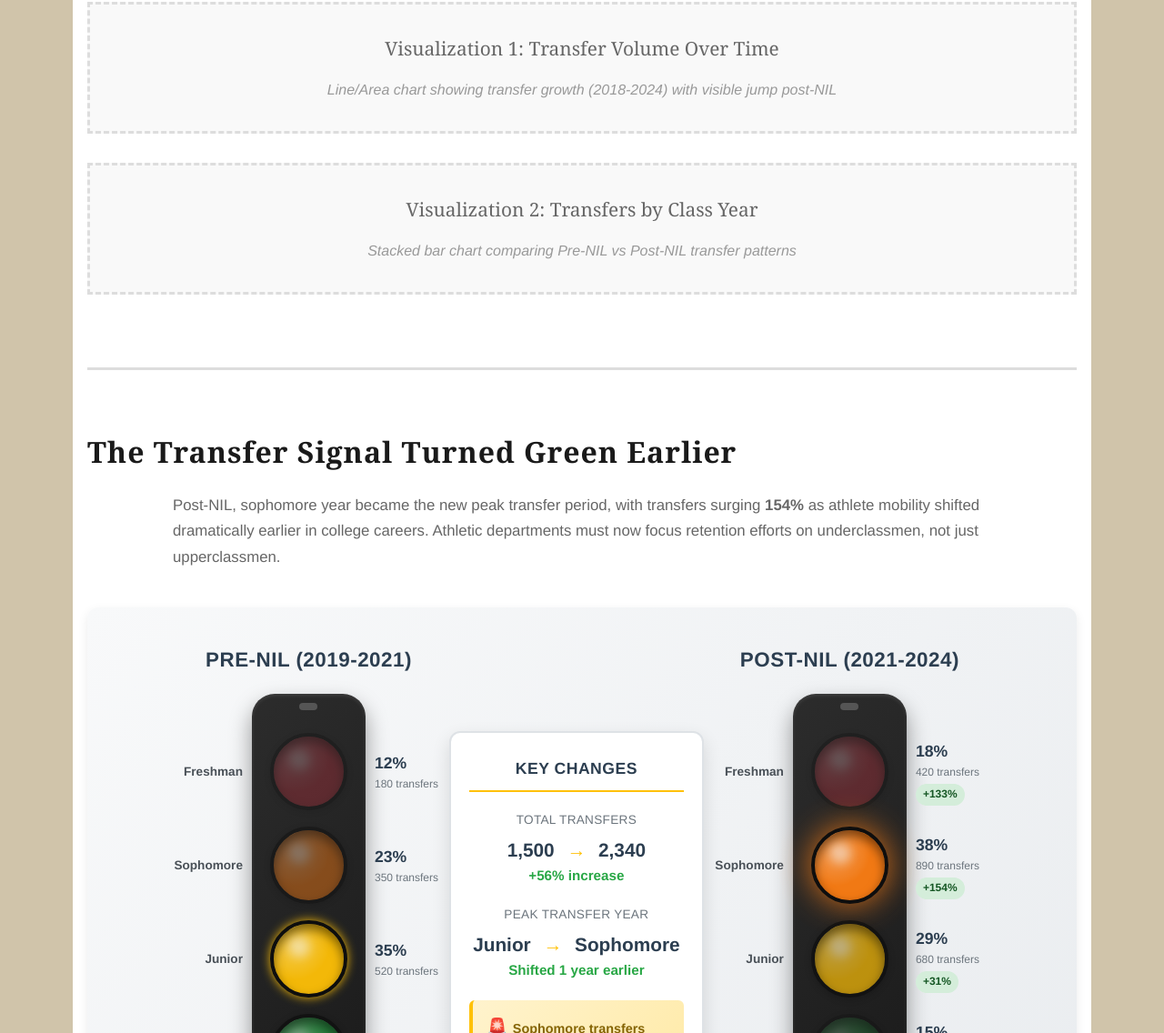
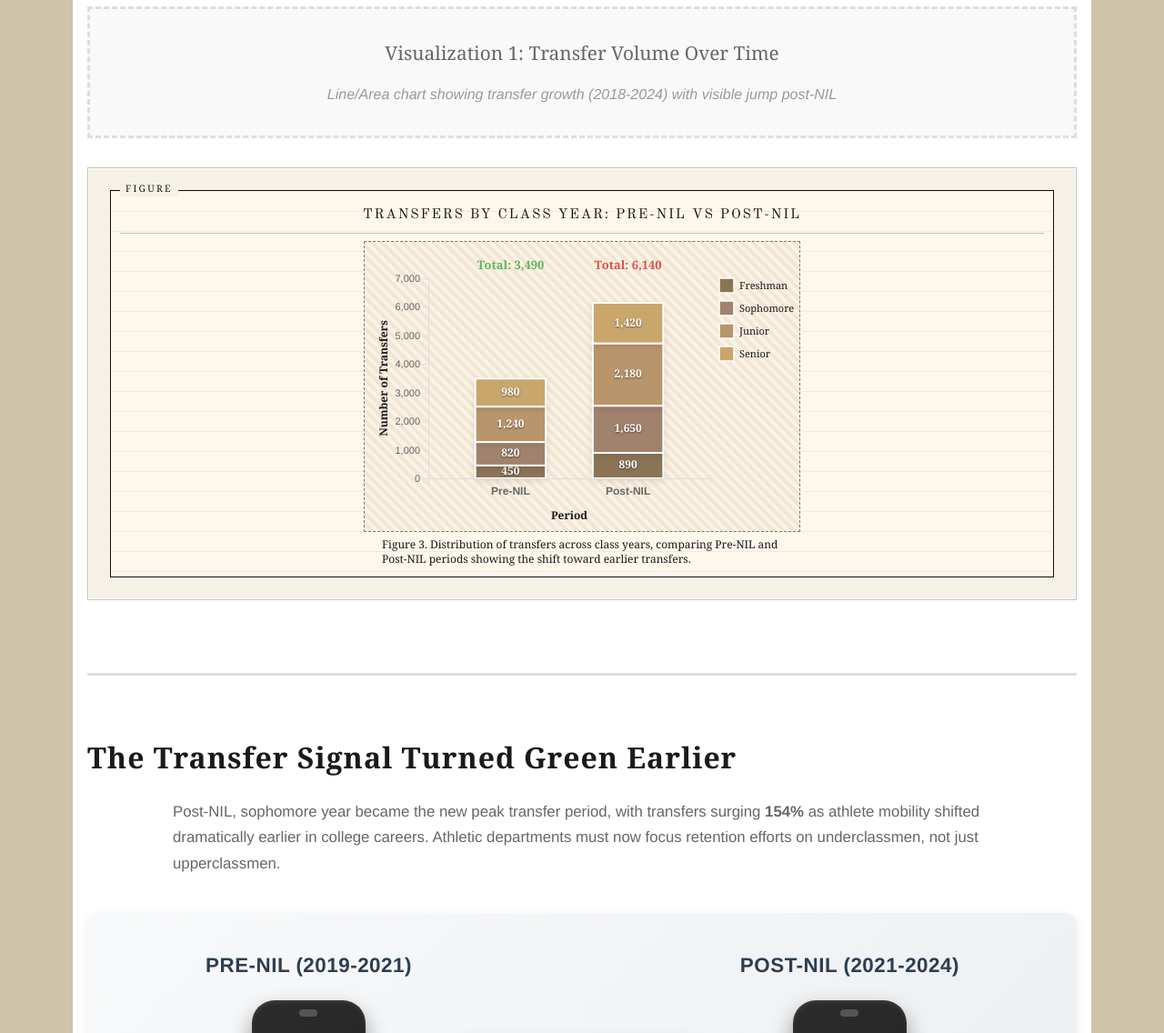
Before and after one commit to gschriever/VarsityViz, a plain HTML site: page index.html in a window 1280 px wide. Shown: the part 1505-2641 px from the top of the page at 91% size. Drawn offline with nearby package versions, Linux system fonts and the light colour scheme.

Commit message:
Add class year visualization (Viz 2) with newspaper styling

```diff
--- a/css/style.css
+++ b/css/style.css
@@ -23,7 +23,7 @@ body {
     font-family: 'Helvetica Neue', Arial, sans-serif;
     line-height: 1.6;
     color: var(--primary-color);
-    background-color: var(--background-color);
+    background-color: #d0c4aa; /* desk/table color - restored */
 }
 
 /* ============================================================================
@@ -291,6 +291,114 @@ h4 {
     font-style: italic;
 }
 
+/* ============================================================================
+   CLASS YEAR VISUALIZATION CONTAINER
+   ============================================================================ */
+
+.viz-container {
+    margin: 2rem 0;
+    padding: 1.5rem;
+    background: #f6f1e7;
+    border: 1px solid #c8c2b8;
+    box-shadow: inset 0 0 0 1px rgba(255,255,255,0.9);
+    position: relative;
+    font-family: 'Georgia', serif;
+}
+
+#class-year-chart-area {
+    min-height: 360px;
+    display: flex;
+    flex-direction: column;
+    justify-content: flex-start;
+    align-items: center;
+    background: #fdf7ec;
+    padding: 10px 10px 12px;
+    background-image: repeating-linear-gradient(
+        to bottom,
+        rgba(0, 0, 0, 0.05) 0px,
+        rgba(0, 0, 0, 0.05) 1px,
+        transparent 1px,
+        transparent 22px
+    );
+    border: 1px solid #111;
+    position: relative;
+}
+
+#class-year-chart-area::before {
+    content: "FIGURE";
+    position: absolute;
+    top: -11px;
+    left: 10px;
+    background: #f6f1e7;
+    padding: 0 6px;
+    font-size: 0.65rem;
+    letter-spacing: 0.22em;
+    text-transform: uppercase;
+    z-index: 10;
+}
+
+#class-year-chart-area h3 {
+    font-family: "Old Standard TT", Georgia, "Times New Roman", serif;
+    font-size: 0.95rem;
+    text-transform: uppercase;
+    letter-spacing: 0.12em;
+    text-align: center;
+    margin: 4px 0 8px;
+    width: 100%;
+    padding-bottom: 8px;
+    border-bottom: 1px solid #c8c2b8;
+}
+
+#class-year-chart-area svg {
+    border: 1px dashed #777;
+    background: repeating-linear-gradient(
+        45deg,
+        #f9f2e6,
+        #f9f2e6 4px,
+        #f3e6d3 4px,
+        #f3e6d3 8px
+    );
+    padding: 10px;
+}
+
+#class-year-chart-area .figure-caption {
+    font-size: 0.75rem;
+    margin-top: 6px;
+    line-height: 1.3;
+    padding: 0 10px;
+    text-align: left;
+    width: 100%;
+    max-width: 460px;
+}
+
+.chart-empty-state {
+    color: var(--text-light);
+    font-style: italic;
+    text-align: center;
+}
+
+/* ============================================================================
+   D3 CHART STYLING - Enhanced for Class Year Chart
+   ============================================================================ */
+
+#class-year-chart-area svg {
+    overflow: visible;
+}
+
+#class-year-chart-area .axis text {
+    font-family: 'Helvetica Neue', Arial, sans-serif;
+    font-size: 11px;
+    fill: var(--secondary-color);
+}
+
+#class-year-chart-area .bar-label {
+    user-select: none;
+}
+
+#class-year-chart-area .legend text {
+    fill: var(--primary-color);
+}
+
 .placeholder-content {
     display: flex;
     gap: 2rem;
--- a/index.html
+++ b/index.html
@@ -588,9 +588,14 @@
                 <h3>Visualization 1: Transfer Volume Over Time</h3>
                 <p>Line/Area chart showing transfer growth (2018-2024) with visible jump post-NIL</p>
             </div>
-            <div class="viz-placeholder">
-                <h3>Visualization 2: Transfers by Class Year</h3>
-                <p>Stacked bar chart comparing Pre-NIL vs Post-NIL transfer patterns</p>
+            <div id="class-year-viz" class="viz-container">
+                <div id="class-year-chart-area">
+                    <h3>Transfers by Class Year: Pre-NIL vs Post-NIL</h3>
+                    <!-- Chart will be rendered here by D3 -->
+                    <p class="figure-caption">
+                        Figure 3. Distribution of transfers across class years, comparing Pre-NIL and Post-NIL periods showing the shift toward earlier transfers.
+                    </p>
+                </div>
             </div>
         </section>
 
@@ -645,6 +650,7 @@
 
     <script src="https://d3js.org/d3.v7.min.js"></script>
     <script src="js/main.js"></script>
+    <script src="js/rising_insights.js"></script>
     <script src="js/stoplight.js"></script>
 </body>
 </html>
--- a/js/main.js
+++ b/js/main.js
@@ -200,7 +200,7 @@ function renderNCAATimeline(rawData) {
     const svg = chartArea
         .append("svg")
         .attr("width", width + margin.left + margin.right)
-        .attr("height", height + margin.top + margin.bottom)
+        .attr("height", height + margin.top + margin.bottom + 5)
         .append("g")
         .attr("transform", `translate(${margin.left},${margin.top})`);
 
--- /dev/null
+++ b/js/rising_insights.js
@@ -0,0 +1,245 @@
+/**
+ * Varsity Shifts: Rising Insights Visualization
+ * Class Year Transfer Analysis (Pre-NIL vs Post-NIL)
+ */
+
+// Use same margin convention as main.js for consistency
+const chartMargin = {top: 30, right: 30, bottom: 50, left: 60};
+const chartWidth = 400 - chartMargin.left - chartMargin.right;
+const chartHeight = 300 - chartMargin.top - chartMargin.bottom;
+
+// Color scheme matching the main visualizations
+const chartColors = {
+    preNil: '#5cb85c',
+    postNil: '#d9534f',
+    classYears: ['#8B7355', '#A0826D', '#B8956A', '#C9A66B'] // Muted browns/tans for newspaper aesthetic
+};
+
+/**
+ * Create Class Year Stacked Bar Chart
+ * Shows transfer distribution by class year, comparing Pre-NIL vs Post-NIL periods
+ */
+function renderClassYearChart(rawData) {
+    const data = rawData
+        .map(d => ({
+            period: d.period,
+            class_year: d.class_year,
+            transfer_count: +d.transfer_count
+        }))
+        .filter(d => d.transfer_count && !Number.isNaN(d.transfer_count));
+
+    const chartArea = d3.select("#class-year-chart-area");
+
+    // Remove only the SVG and error messages, keep h3 and caption
+    chartArea.select("svg").remove();
+    chartArea.select(".chart-empty-state").remove();
+
+    if (!data.length) {
+        chartArea.insert("p", ".figure-caption")
+            .attr("class", "chart-empty-state")
+            .text("No class year transfer data available.");
+        return;
+    }
+
+    // Create SVG - insert after h3 but before caption
+    const svg = chartArea
+        .insert("svg", ".figure-caption")
+        .attr("width", chartWidth + chartMargin.left + chartMargin.right + 80)
+        .attr("height", chartHeight + chartMargin.top + chartMargin.bottom + 20)
+        .style("display", "block")
+        .style("margin", "0 auto")
+        .append("g")
+        .attr("transform", `translate(${chartMargin.left},${chartMargin.top})`);
+
+    // Get unique periods and class years
+    const periods = ['Pre-NIL', 'Post-NIL'];
+    const classYears = ['Freshman', 'Sophomore', 'Junior', 'Senior'];
+
+    // Color scale for class years
+    const colorScale = d3.scaleOrdinal()
+        .domain(classYears)
+        .range(chartColors.classYears);
+
+    // Create stacked data
+    const stackedData = d3.stack()
+        .keys(classYears)
+        .value((d, key) => {
+            const item = data.find(item => item.period === d.period && item.class_year === key);
+            return item ? item.transfer_count : 0;
+        })(periods.map(period => ({ period })));
+
+    // Create scales
+    const xScale = d3.scaleBand()
+        .domain(periods)
+        .range([0, chartWidth])
+        .padding(0.4);
+
+    const maxTotal = d3.max(periods, period =>
+        d3.sum(classYears, classYear => {
+            const item = data.find(d => d.period === period && d.class_year === classYear);
+            return item ? item.transfer_count : 0;
+        })
+    );
+
+    const yScale = d3.scaleLinear()
+        .domain([0, maxTotal * 1.1])
+        .nice()
+        .range([chartHeight, 0]);
+
+    // Create bars
+    const groups = svg.selectAll(".layer")
+        .data(stackedData)
+        .enter()
+        .append("g")
+        .attr("class", "layer")
+        .attr("fill", d => colorScale(d.key));
+
+    groups.selectAll("rect")
+        .data(d => d)
+        .enter()
+        .append("rect")
+        .attr("x", d => xScale(d.data.period))
+        .attr("y", d => yScale(d[1]))
+        .attr("height", d => yScale(d[0]) - yScale(d[1]))
+        .attr("width", xScale.bandwidth())
+        .attr("stroke", "white")
+        .attr("stroke-width", 2)
+        .style("filter", "drop-shadow(0px 2px 3px rgba(0,0,0,0.1))")
+        .on("mouseover", function(event, d) {
+            d3.select(this)
+                .transition()
+                .duration(200)
+                .style("opacity", 0.8);
+        })
+        .on("mouseout", function(event, d) {
+            d3.select(this)
+                .transition()
+                .duration(200)
+                .style("opacity", 1);
+        });
+
+    // Add value labels on bars
+    groups.selectAll(".bar-label")
+        .data(d => d)
+        .enter()
+        .append("text")
+        .attr("class", "bar-label")
+        .attr("x", d => xScale(d.data.period) + xScale.bandwidth() / 2)
+        .attr("y", d => {
+            const height = d[1] - d[0];
+            const yPos = (yScale(d[1]) + yScale(d[0])) / 2; // Perfect vertical center
+            return yPos;
+        })
+        .attr("text-anchor", "middle")
+        .attr("dominant-baseline", "middle")
+        .style("fill", d => {
+            const height = d[1] - d[0];
+            return height > 30 ? "white" : "#333";
+        })
+        .style("font-size", "12px")
+        .style("font-weight", "bold")
+        .style("text-shadow", d => {
+            const height = d[1] - d[0];
+            return height > 30 ? "0px 1px 2px rgba(0,0,0,0.5)" : "none";
+        })
+        .style("pointer-events", "none")
+        .text(d => {
+            const value = d[1] - d[0];
+            return value > 0 ? d3.format(",")(value) : "";
+        });
+
+    // Add x-axis
+    const xAxis = d3.axisBottom(xScale);
+    svg.append("g")
+        .attr("class", "axis x-axis")
+        .attr("transform", `translate(0,${chartHeight})`)
+        .call(xAxis)
+        .selectAll("text")
+        .style("font-size", "12px")
+        .style("font-weight", "bold");
+
+    // Add y-axis
+    const yAxis = d3.axisLeft(yScale)
+        .ticks(6)
+        .tickFormat(d => d3.format(",")(d));
+
+    svg.append("g")
+        .attr("class", "axis y-axis")
+        .call(yAxis);
+
+    // Add axis labels
+    svg.append("text")
+        .attr("class", "axis-label")
+        .attr("transform", "rotate(-90)")
+        .attr("y", -45)
+        .attr("x", -chartHeight/2)
+        .attr("text-anchor", "middle")
+        .text("Number of Transfers");
+
+    svg.append("text")
+        .attr("class", "axis-label")
+        .attr("x", chartWidth/2)
+        .attr("y", chartHeight + 45)
+        .attr("text-anchor", "middle")
+        .text("Period");
+
+    // Add legend
+    const legend = svg.append("g")
+        .attr("class", "legend")
+        .attr("transform", `translate(${chartWidth + 10}, 0)`);
+
+    classYears.forEach((classYear, i) => {
+        const legendRow = legend.append("g")
+            .attr("transform", `translate(0, ${i * 25})`);
+
+        legendRow.append("rect")
+            .attr("width", 16)
+            .attr("height", 16)
+            .attr("fill", colorScale(classYear))
+            .attr("stroke", "white")
+            .attr("stroke-width", 1.5);
+
+        legendRow.append("text")
+            .attr("x", 22)
+            .attr("y", 12)
+            .style("font-size", "11px")
+            .style("font-weight", "500")
+            .text(classYear);
+    });
+
+    // Add total labels above bars
+    periods.forEach(period => {
+        const total = d3.sum(classYears, classYear => {
+            const item = data.find(d => d.period === period && d.class_year === classYear);
+            return item ? item.transfer_count : 0;
+        });
+
+        svg.append("text")
+            .attr("x", xScale(period) + xScale.bandwidth() / 2)
+            .attr("y", -10)
+            .attr("text-anchor", "middle")
+            .style("font-size", "13px")
+            .style("font-weight", "bold")
+            .style("fill", period === 'Pre-NIL' ? chartColors.preNil : chartColors.postNil)
+            .text(`Total: ${d3.format(",")(total)}`);
+    });
+}
+
+/**
+ * Initialize class year visualization
+ */
+function initClassYearVisualization() {
+    console.log("Loading class year transfer data...");
+
+    d3.csv("data/class_year_transfers.csv")
+        .then(data => {
+            console.log("Class Year Data loaded:", data);
+            renderClassYearChart(data);
+        })
+        .catch(error => {
+            console.error("Error loading class year data:", error);
+        });
+}
+
+// Initialize when page loads
+document.addEventListener('DOMContentLoaded', initClassYearVisualization);
```
Also changed, not shown: data/class_year_transfers.csv (added, +9 -0 lines).
